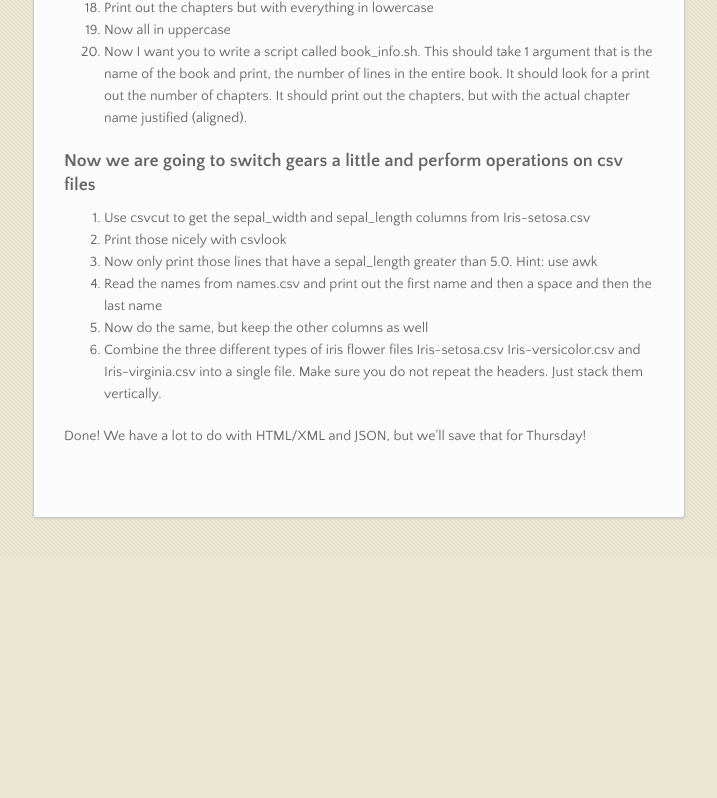
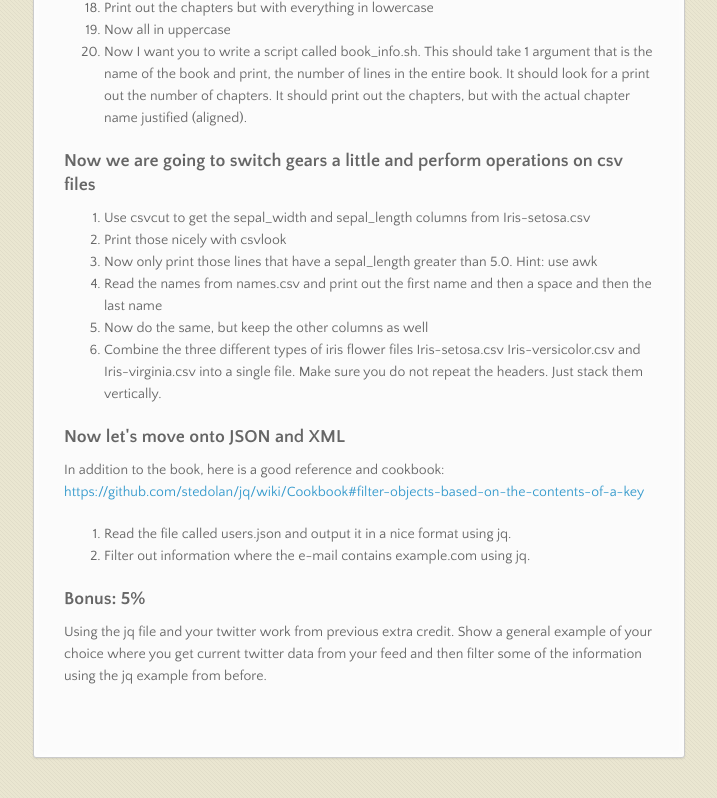
Before and after one commit to Anderson-Lab/05-worksheet-homework-spring-2016, a plain HTML site: page index.html in a window 1280 px wide. Shown: the part 994-1792 px from the top of the page, without its empty margins (282-999 px from the left). Before the commit the page ends 1552 px from the top, so only its background shows below. Drawn offline with nearby package versions, Linux system fonts and the light colour scheme.

```diff
--- a/index.html
+++ b/index.html
@@ -86,7 +86,21 @@ grep -i chapter alice.txt</pre></div>
 <li>Combine the three different types of iris flower files Iris-setosa.csv Iris-versicolor.csv and Iris-virginia.csv into a single file. Make sure you do not repeat the headers. Just stack them vertically.</li>
 </ol>
 
-<p>Done! We have a lot to do with HTML/XML and JSON, but we'll save that for Thursday!</p>
+<h3>
+<a id="now-lets-move-onto-json-and-xml" class="anchor" href="#now-lets-move-onto-json-and-xml" aria-hidden="true"><span aria-hidden="true" class="octicon octicon-link"></span></a>Now let's move onto JSON and XML</h3>
+
+<p>In addition to the book, here is a good reference and cookbook: <br>
+<a href="https://github.com/stedolan/jq/wiki/Cookbook#filter-objects-based-on-the-contents-of-a-key">https://github.com/stedolan/jq/wiki/Cookbook#filter-objects-based-on-the-contents-of-a-key</a></p>
+
+<ol>
+<li>Read the file called users.json and output it in a nice format using jq.</li>
+<li>Filter out information where the e-mail contains example.com using jq.</li>
+</ol>
+
+<h3>
+<a id="bonus-5" class="anchor" href="#bonus-5" aria-hidden="true"><span aria-hidden="true" class="octicon octicon-link"></span></a>Bonus: 5%</h3>
+
+<p>Using the jq file and your twitter work from previous extra credit. Show a general example of your choice where you get current twitter data from your feed and then filter some of the information using the jq example from before.</p>
       </section>
       <footer>
         <p>Project maintained by <a href="https://github.com/Anderson-Lab">Anderson-Lab</a></p>
```
Also changed, not shown: params.json (+1 -1 lines).
